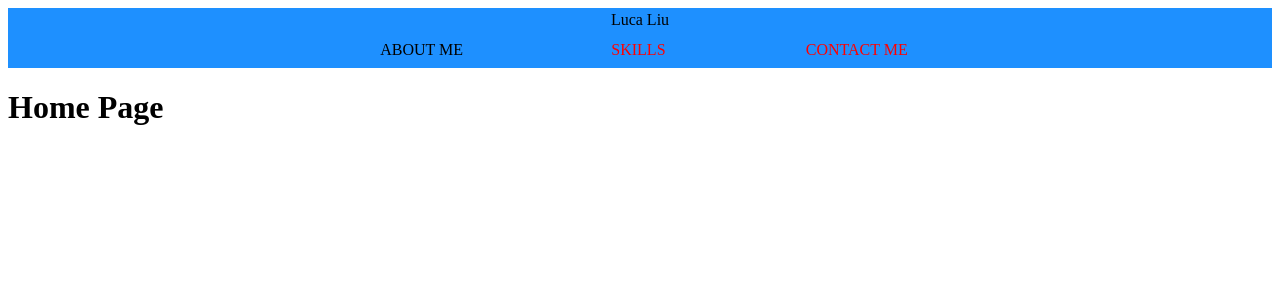
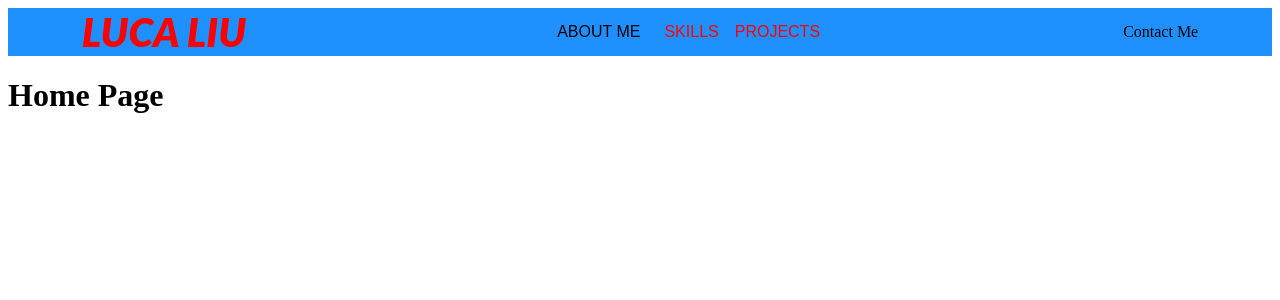
Before and after one commit to liulc006/portfolio, a React app: page /#/ in a window 1280 px wide. Shown: the top 300 px of the page. Built offline with nearby package versions, Linux system fonts and the light colour scheme; the HTML template or start-up script is replaced by a standard one.

Commit message:
added Lato,sans-serif into Theme.js

```diff
--- a/src/Components/Nav.js
+++ b/src/Components/Nav.js
@@ -3,9 +3,11 @@
 
 const Nav = () => {
     return (
-        <Box sx={{display:'flex', flexDirection:'column', justifyContent:'center', alignItems:'center', backgroundColor:'dodgerblue'}}>
-            <Typography>Luca Liu</Typography>
-            <Box sx={{display:'flex', flexDirection:'row', maxWidth:'100%', width:'50rem', minWidth:'50%', justifyContent:'space-evenly', alignItems:'center'}}>
+        <Box sx={{display:'flex', flexDirection:'row', justifyContent:'center', alignItems:'center', backgroundColor:'dodgerblue'}}>
+            <Box sx={{flexGrow:'1', display:'flex', justifyContent:'center'}}>
+                <Typography variant="title" color='primary.main'>LUCA LIU</Typography>
+            </Box>
+            <Box sx={{flexGrow:'3', display:'flex', flexDirection:'row', maxWidth:'100%', minWidth:'30%', justifyContent:'center', alignItems:'center'}}>
                 <Button variant="navigation-button">
                     <Typography>About Me</Typography>
                 </Button>
@@ -13,8 +15,11 @@
                     <Typography>Skills</Typography>
                 </Button>
                 <Button>
-                    <Typography>Contact Me</Typography>
+                    <Typography>Projects</Typography>
                 </Button>
+            </Box>
+            <Box sx={{flexGrow:'1',display:'flex', justifyContent:'center'}}>
+                <Typography>Contact Me</Typography>
             </Box>
         </Box>
     );
--- a/src/Components/Theme.js
+++ b/src/Components/Theme.js
@@ -1,4 +1,6 @@
 import { createTheme } from "@mui/material";
+
+const fontLato = ["Lato", "sans-serif"].join(', ');
 
 const Theme = createTheme({
     palette:{
@@ -13,15 +15,43 @@
           },
     },
     typography: {
-        fontFamily: 'Montserrat',
-        h1: {
+        fontFamily: {
+          fontFamily: fontLato
+        },
+        title: {
+          fontFamily: fontLato,
+          fontWeight: 900,
+          fontSize: '2.5rem',
+          // color: 'palette.primary.main',
+          fontStyle: 'italic',
+        },
+        h1:{
+          fontFamily: fontLato,
           fontWeight: 700,
           fontSize: '2.5rem',
-          color: '#fff',
+          // color: '#fff',
+          fontStyle: 'normal',
         },
-        h2: {
-          fontWeight: 600,
-          fontSize: '2.25rem',
+        h2:{
+          fontFamily: fontLato,
+          fontWeight: 500,
+          fontSize: '2rem',
+          // color: '#fff',
+          fontStyle: 'normal',
+        },
+        body:{
+          fontFamily: fontLato,
+          fontWeight: 400,
+          fontSize: '1rem',
+          // color: '#fff',
+          fontStyle: 'normal',
+        },
+        note:{
+          fontFamily: fontLato,
+          fontWeight: 300,
+          fontSize: '1rem',
+          // color: '#fff',
+          fontStyle: 'normal',
         },
     },
     // components: {
--- a/static/index.html
+++ b/static/index.html
@@ -3,6 +3,11 @@
     <title>Luca Liu Portfolio</title>
     <script src='/dist/main.js' defer></script>
     <link rel='stylesheet' href='/static/stylesheet.css' />
+    <!-- Google Font -->
+    <link rel="preconnect" href="https://fonts.googleapis.com">
+    <link rel="preconnect" href="https://fonts.gstatic.com" crossorigin>
+    <link href="https://fonts.googleapis.com/css2?family=Lato:ital,wght@0,100;0,300;0,400;0,700;0,900;1,100;1,300;1,400;1,700;1,900&display=swap" rel="stylesheet">
+    <!-- ----------- -->
     <meta name="viewport" content="width=device-width, initial-scale=1.0">
     <!-- <link rel="icon" type="image/x-icon" href="/static/blue-checkmark.jpeg"> -->
   </head>
```
Also changed, not shown: static/Inspiration.png (added).
